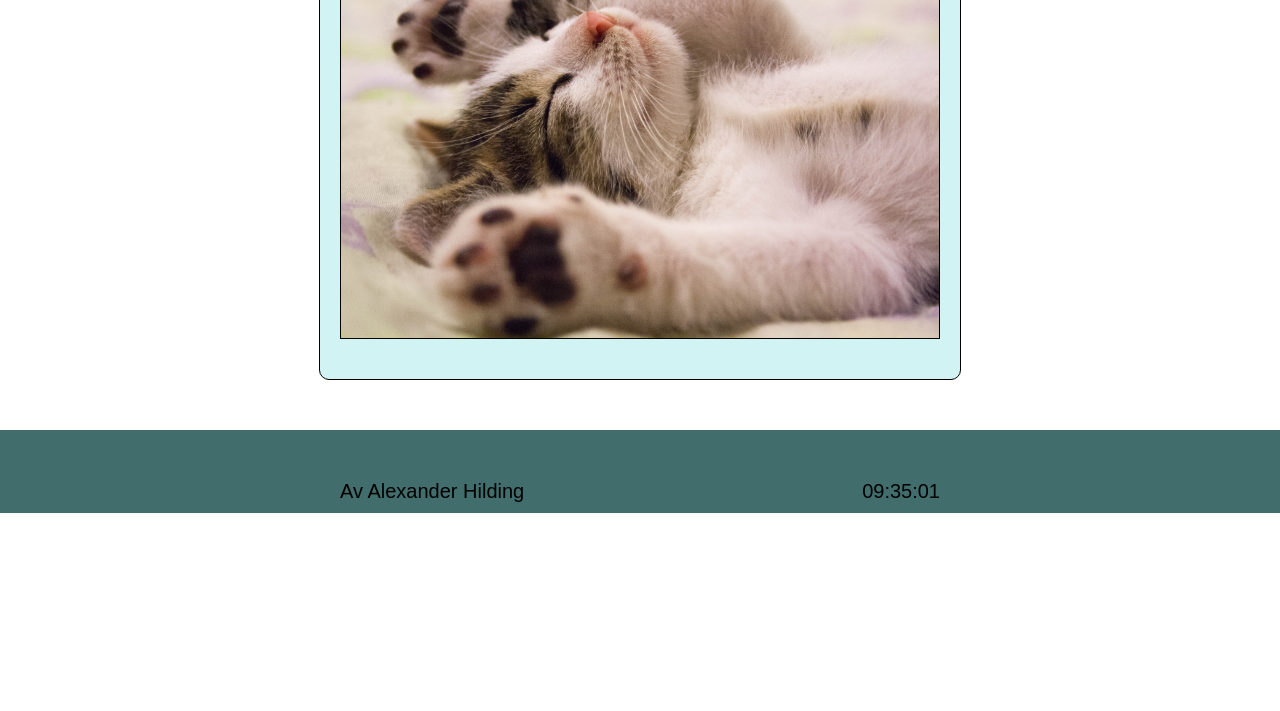
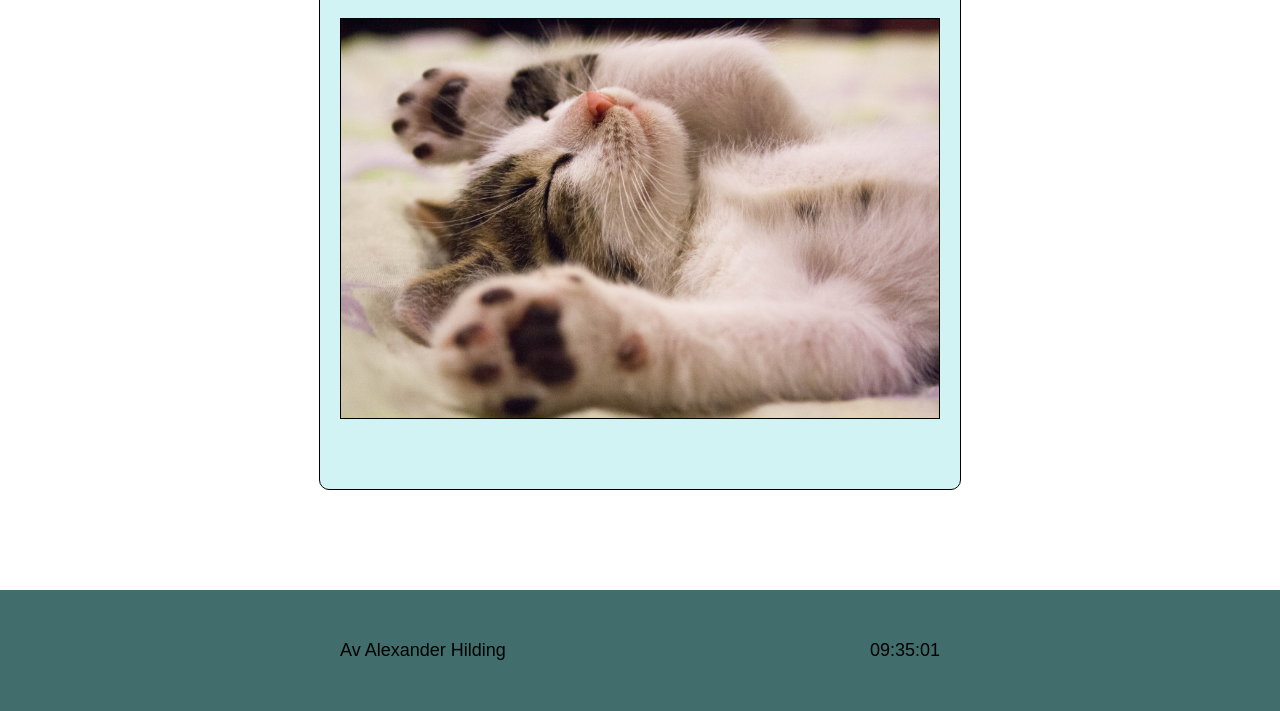
Before and after one commit to hildingx/dt211gmoment1, a website built with Parcel: page src/photos.html in a window 1280 px wide. Shown: the part 1733-2444 px from the top of the page. Before the commit the page ends 2246 px from the top, so only its background shows below. Built offline with nearby package versions, Linux system fonts and the light colour scheme.

Commit message:
Ytterligare cssändringar

```diff
--- a/src/css/main.css
+++ b/src/css/main.css
@@ -9,8 +9,9 @@ html {
 }
 
 body {
-    width: 100%;
-    height: 100%;
+    display: flex;
+    flex-direction: column;
+    min-height: 100vh; /* Use viewport height to ensure full height */
     overflow-x: hidden;
 }
 
@@ -51,13 +52,17 @@ nav a:hover {
 /*          MAIN          */
 
 main {
+    flex-grow: 1;
+}
+
+.box {
     display: flex;
     flex-direction: column;
     justify-content: center;
     width: 80%;
     max-width: 600px;
-    margin: 50px auto;
-    padding: 20px;
+    margin: 100px auto;
+    padding: 50px 20px;
     border-color: #000000;
     border-width: 1px;
     border-style: solid;
@@ -79,17 +84,23 @@ main h2 {
 }
 
 main p {
-    font-size: 2rem;
+    font-size: 1.8rem;
     line-height: 1.4;
 }
 
 /*          PHOTOS          */
 
-img {
+main img {
     border-color: #000000;
     border-width: 1px;
     border-style: solid;
     margin: 20px 0;
+}
+
+/*          PROCESS          */
+
+.work h1 {
+    margin-bottom: 10px;
 }
 
 /*          FOOTER          */
@@ -104,13 +115,13 @@ footer {
     width: 80%;
     max-width: 600px;
     margin: auto;
-    padding: 50px 20px 10px 20px;
+    padding: 50px;
 }
 
 footer p {
-    font-size: 2rem;
+    font-size: 1.8rem;
 }
 
 #clock {
-    font-size: 2rem;
+    font-size: 1.8rem;
 }
--- a/src/photos.html
+++ b/src/photos.html
@@ -17,13 +17,15 @@
             </ul>
         </nav>
     </header>
-    <main class="photos">
+    <main>
+        <div class="box">
             <h1>Bilder hämtade från Pexels</h1>
             <img src="img/cat1.jpg" alt="Bild på katt nummer 1">
             <img src="img/cat2.jpg" alt="Bild på katt nummer 2">
             <img src="img/cat3.jpg" alt="Bild på katt nummer 3">
             <img src="img/cat4.jpg" alt="Bild på katt nummer 4">
             <img src="img/cat5.jpg" alt="Bild på katt nummer 5">
+        </div>
     </main>
     <footer>
         <div class="footer">
```
Also changed, not shown: src/index.html (+2 -0 lines), src/process.html (+4 -2 lines). Lines whose indentation alone changed are shown as unchanged.
